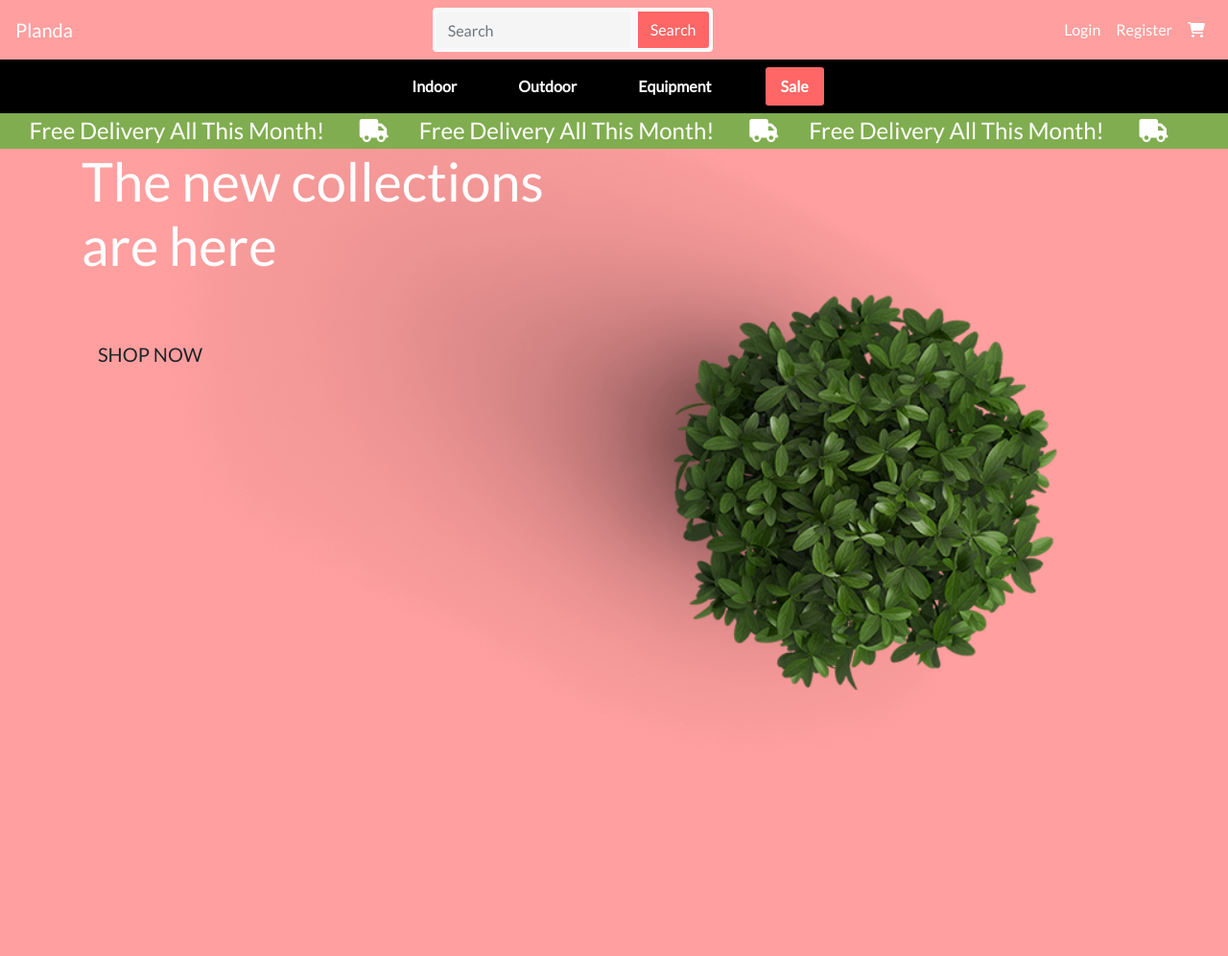
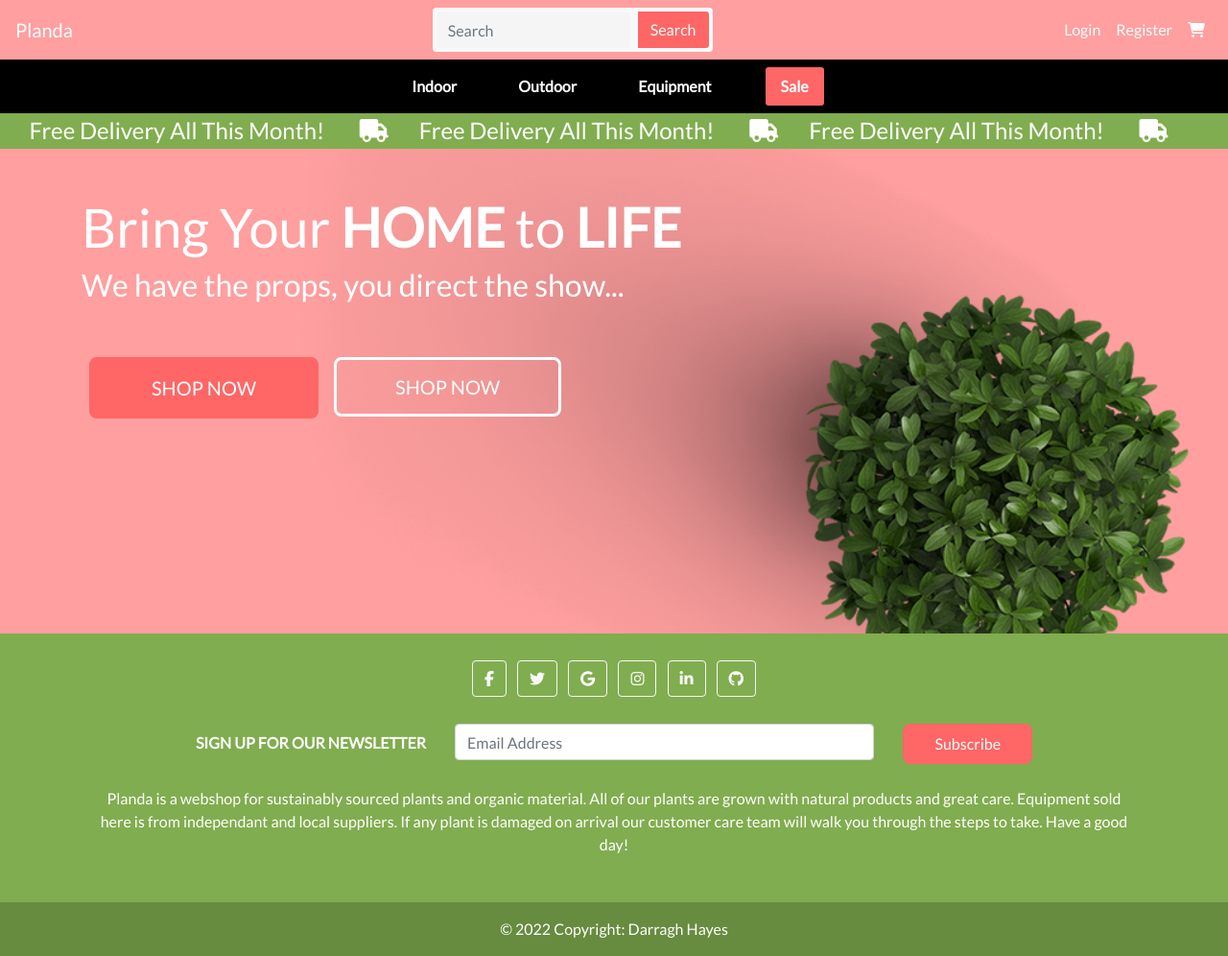
Before and after one commit to DazHaze/Planda-Marketplace, a Django app: page / in a window 1280 px wide. Shown: the whole page at 96% size. Before the commit the page ends 719 px from the top, so only its background shows below. Run offline with Django 3.2, Linux system fonts and the light colour scheme; some libraries are stand-ins or nearby versions.

Commit message:
add footer to base.html

```diff
--- a/home/templates/home/index.html
+++ b/home/templates/home/index.html
@@ -13,13 +13,19 @@
 
 <div class="container h-100">
     <div class="row h-100">
-        <div class="col-7 col-md-6 my-auto">
-            <h1 class="display-4 logo-font text-black">
-                The new collections are here
+        <div class="col-8 col-md-7 my-auto">
+            <h1 class="display-4 text-black mt-5">
+                Bring Your <strong>Home</strong> to <strong>Life</strong>
             </h1>
-            <div class="my-5">
+            <h2 class="display-6 mt-2">
+                We have the props, you direct the show...
+            </h2>
+            <div class="my-5 d-flex">
                 <h4>
-                    <a href="#" class="shop-now-button btn btn-lg rounded-0 text-uppercase py-3">Shop Now</a>
+                    <a href="#" class="shop-now-button btn btn-lg rounded-0 text-uppercase py-3 m-2">Shop Now</a>
+                </h4>
+                <h4>
+                    <a href="#" class="new-arrivals-button btn btn-lg rounded-0 text-uppercase py-3 m-2">Shop Now</a>
                 </h4>
             </div>
         </div>
--- a/static/css/base.css
+++ b/static/css/base.css
@@ -6,12 +6,46 @@
 }
 
 body {
-    background: url('/media/plant.png') no-repeat center center fixed;
+    background: url('/media/plant.png') no-repeat center right 10% fixed;
     background-size:contain;
     background-color: var(--main-pink);
     height: calc(100vh - 164px);
     color: white;
     font-family: 'Lato';
+    overflow-x: hidden;
+    min-height: 100vh;
+}
+
+footer{
+    margin-top: 10rem;
+    background-color: var(--main-green) !important;
+}
+
+.subscribe-btn{
+    background-color: var(--dark-secondary-pink);
+    border-radius: 0.5rem !important;
+    padding: 0.5rem 2rem !important;
+    color: white;
+}
+
+strong{
+    font-weight: 1000;
+    text-transform: uppercase;
+}
+
+.shop-now-button{
+    background-color: var(--dark-secondary-pink);
+    border-radius: 0.5rem !important;
+    padding: 1rem 4rem !important;
+    color: white;
+}
+
+.new-arrivals-button{
+    background-color: transparent;
+    border-radius: 0.5rem !important;
+    padding: 0.8rem 3.8rem !important;
+    color: white;
+    border: 0.2rem white solid;
 }
 
 
--- a/templates/base.html
+++ b/templates/base.html
@@ -2,6 +2,7 @@
 
 <!doctype html>
 <html lang="en">
+
 <head>
 
     {% block meta %}
@@ -14,7 +15,8 @@
     {% endblock %}
 
     {% block corecss %}
-        <link rel="stylesheet" href="https://stackpath.bootstrapcdn.com/bootstrap/4.4.1/css/bootstrap.min.css" integrity="sha384-Vkoo8x4CGsO3+Hhxv8T/Q5PaXtkKtu6ug5TOeNV6gBiFeWPGFN9MuhOf23Q9Ifjh" crossorigin="anonymous">
+    <link rel="stylesheet" href="https://stackpath.bootstrapcdn.com/bootstrap/4.4.1/css/bootstrap.min.css"
+        integrity="sha384-Vkoo8x4CGsO3+Hhxv8T/Q5PaXtkKtu6ug5TOeNV6gBiFeWPGFN9MuhOf23Q9Ifjh" crossorigin="anonymous">
     <link rel="stylesheet" href="https://fonts.googleapis.com/css?family=Lato&display=swap">
     <link rel="stylesheet" href="{% static 'css/base.css' %}">
     {% endblock %}
@@ -24,9 +26,15 @@
 
     {% block corejs %}
     <script src="https://kit.fontawesome.com/e9c73d7092.js" crossorigin="anonymous"></script>
-        <script src="https://code.jquery.com/jquery-3.4.1.slim.min.js" integrity="sha384-J6qa4849blE2+poT4WnyKhv5vZF5SrPo0iEjwBvKU7imGFAV0wwj1yYfoRSJoZ+n" crossorigin="anonymous"></script>
-        <script src="https://cdn.jsdelivr.net/npm/popper.js@1.16.0/dist/umd/popper.min.js" integrity="sha384-Q6E9RHvbIyZFJoft+2mJbHaEWldlvI9IOYy5n3zV9zzTtmI3UksdQRVvoxMfooAo" crossorigin="anonymous"></script>
-        <script src="https://stackpath.bootstrapcdn.com/bootstrap/4.4.1/js/bootstrap.min.js" integrity="sha384-wfSDF2E50Y2D1uUdj0O3uMBJnjuUD4Ih7YwaYd1iqfktj0Uod8GCExl3Og8ifwB6" crossorigin="anonymous"></script>
+    <script src="https://code.jquery.com/jquery-3.4.1.slim.min.js"
+        integrity="sha384-J6qa4849blE2+poT4WnyKhv5vZF5SrPo0iEjwBvKU7imGFAV0wwj1yYfoRSJoZ+n" crossorigin="anonymous">
+    </script>
+    <script src="https://cdn.jsdelivr.net/npm/popper.js@1.16.0/dist/umd/popper.min.js"
+        integrity="sha384-Q6E9RHvbIyZFJoft+2mJbHaEWldlvI9IOYy5n3zV9zzTtmI3UksdQRVvoxMfooAo" crossorigin="anonymous">
+    </script>
+    <script src="https://stackpath.bootstrapcdn.com/bootstrap/4.4.1/js/bootstrap.min.js"
+        integrity="sha384-wfSDF2E50Y2D1uUdj0O3uMBJnjuUD4Ih7YwaYd1iqfktj0Uod8GCExl3Og8ifwB6" crossorigin="anonymous">
+    </script>
     {% endblock %}
 
     {% block extra_js %}
@@ -34,18 +42,21 @@
 
     <title>Boutique Ado {% block extra_title %}{% endblock %}</title>
 </head>
+
 <body>
     <header>
         <header>
             <nav class="navbar main-nav navbar-expand-lg navbar-dark bg-dark">
-            <a class="navbar-brand flex-grow-1" href="#">Planda</a>
+                <a class="navbar-brand flex-grow-1 logo-font" href="#">Planda</a>
                 <div class="flex-grow-1 d-flex">
                     <form class="form-inline flex-nowrap bg-light mx-0 mx-lg-auto rounded p-1">
-                    <input class="form-control mr-sm-2 main-search" type="search" placeholder="Search" aria-label="Search">
+                        <input class="form-control mr-sm-2 main-search" type="search" placeholder="Search"
+                            aria-label="Search">
                         <button class="btn main-search-btn" type="submit">Search</button>
                     </form>
                 </div>
-            <button class="navbar-toggler" type="button" data-toggle="collapse" data-target="#navbarNavAltMarkup" aria-controls="navbarNavAltMarkup" aria-expanded="false" aria-label="Toggle navigation">
+                <button class="navbar-toggler" type="button" data-toggle="collapse" data-target="#navbarNavAltMarkup"
+                    aria-controls="navbarNavAltMarkup" aria-expanded="false" aria-label="Toggle navigation">
                     <span class="navbar-toggler-icon"></span>
                 </button>
                 <div class="collapse navbar-collapse" id="navbarNavAltMarkup">
@@ -58,7 +69,8 @@
             </nav>
             <div class="row bg-white">
                 <nav class="navbar secondary-nav navbar-expand-lg navbar-light w-100">
-                <button class="navbar-toggler" type="button" data-toggle="collapse" data-target="#main-nav" aria-controls="main-nav" aria-expanded="false" aria-label="Toggle navigation">
+                    <button class="navbar-toggler" type="button" data-toggle="collapse" data-target="#main-nav"
+                        aria-controls="main-nav" aria-expanded="false" aria-label="Toggle navigation">
                         <span class="navbar-toggler-icon"></span>
                     </button>
                     {% include 'includes/main-nav.html' %}
@@ -66,12 +78,15 @@
             </div>
             <div id="delivery-banner" class="row text-center">
                 <div class="col bg-black text-white">
-                <h4 class="logo-font my-1">Free Delivery All This Month! <i class="fas fa-truck"></i>Free Delivery All This Month! <i class="fas fa-truck"></i>Free Delivery All This Month! <i class="fas fa-truck"></i></h4>
+                    <h4 class="logo-font my-1">Free Delivery All This Month! <i class="fas fa-truck"></i>Free Delivery
+                        All This Month! <i class="fas fa-truck"></i>Free Delivery All This Month! <i
+                            class="fas fa-truck"></i></h4>
                 </div>
             </div>
 
 
         </header>
+
 
         {% if messages %}
         <div class="message-container"></div>
@@ -83,9 +98,100 @@
         {% block content %}
         {% endblock %}
 
+        <!-- Footer -->
+        <footer class="text-center text-white">
+            <!-- Grid container -->
+            <div class="container p-4">
+                <!-- Section: Social media -->
+                <section class="mb-4">
+                    <!-- Facebook -->
+                    <a class="btn btn-outline-light btn-floating m-1" href="#!" role="button"><i
+                            class="fab fa-facebook-f"></i></a>
+
+                    <!-- Twitter -->
+                    <a class="btn btn-outline-light btn-floating m-1" href="#!" role="button"><i
+                            class="fab fa-twitter"></i></a>
+
+                    <!-- Google -->
+                    <a class="btn btn-outline-light btn-floating m-1" href="#!" role="button"><i
+                            class="fab fa-google"></i></a>
+
+                    <!-- Instagram -->
+                    <a class="btn btn-outline-light btn-floating m-1" href="#!" role="button"><i
+                            class="fab fa-instagram"></i></a>
+
+                    <!-- Linkedin -->
+                    <a class="btn btn-outline-light btn-floating m-1" href="#!" role="button"><i
+                            class="fab fa-linkedin-in"></i></a>
+
+                    <!-- Github -->
+                    <a class="btn btn-outline-light btn-floating m-1" href="#!" role="button"><i
+                            class="fab fa-github"></i></a>
+                </section>
+                <!-- Section: Social media -->
+
+                <!-- Section: Form -->
+                <section class="">
+                    <form action="">
+                        <!--Grid row-->
+                        <div class="row d-flex justify-content-center">
+                            <!--Grid column-->
+                            <div class="col-auto">
+                                <p class="pt-2">
+                                    <strong>Sign up for our newsletter</strong>
+                                </p>
+                            </div>
+                            <!--Grid column-->
+
+                            <!--Grid column-->
+                            <div class="col-md-5 col-12">
+                                <!-- Email input -->
+                                <div class="form-outline form-white mb-4">
+                                    <input type="email" id="form5Example21" class="form-control"
+                                        placeholder="Email Address" />
+                                </div>
+                            </div>
+                            <!--Grid column-->
+
+                            <!--Grid column-->
+                            <div class="col-auto">
+                                <!-- Submit button -->
+                                <button type="submit" class="btn subscribe-btn mb-4">
+                                    Subscribe
+                                </button>
+                            </div>
+                            <!--Grid column-->
+                        </div>
+                        <!--Grid row-->
+                    </form>
+                </section>
+                <!-- Section: Form -->
+
+                <!-- Section: Text -->
+                <section class="mb-4">
+                    <p>
+                        Planda is a webshop for sustainably sourced plants and organic material. All of our plants are
+                        grown with natural products and great care. Equipment sold here is from independant and local
+                        suppliers. If any plant is damaged on arrival our customer care team will walk you through the
+                        steps to take. Have a good day!
+                    </p>
+                </section>
+            </div>
+            <!-- Grid container -->
+
+            <!-- Copyright -->
+            <div class="text-center p-3" style="background-color: rgba(0, 0, 0, 0.2);">
+                © 2022 Copyright:
+                <a class="text-white" href="https://mdbootstrap.com/">Darragh Hayes</a>
+            </div>
+            <!-- Copyright -->
+        </footer>
+        <!-- Footer -->
+
         {% block postloadjs %}
         {% endblock %}
 
 
 </body>
+
 </html>
```
Lines whose indentation alone changed are shown as unchanged.
